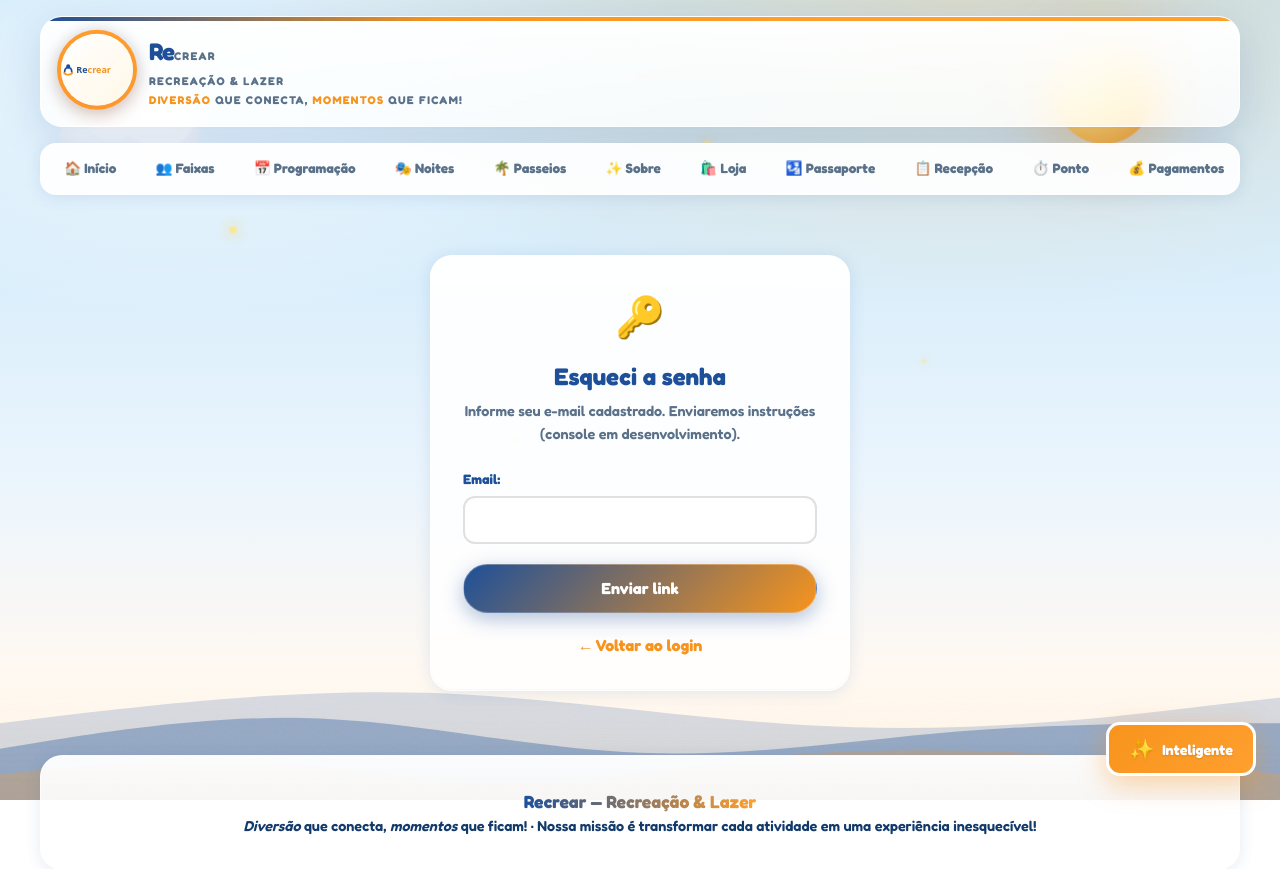
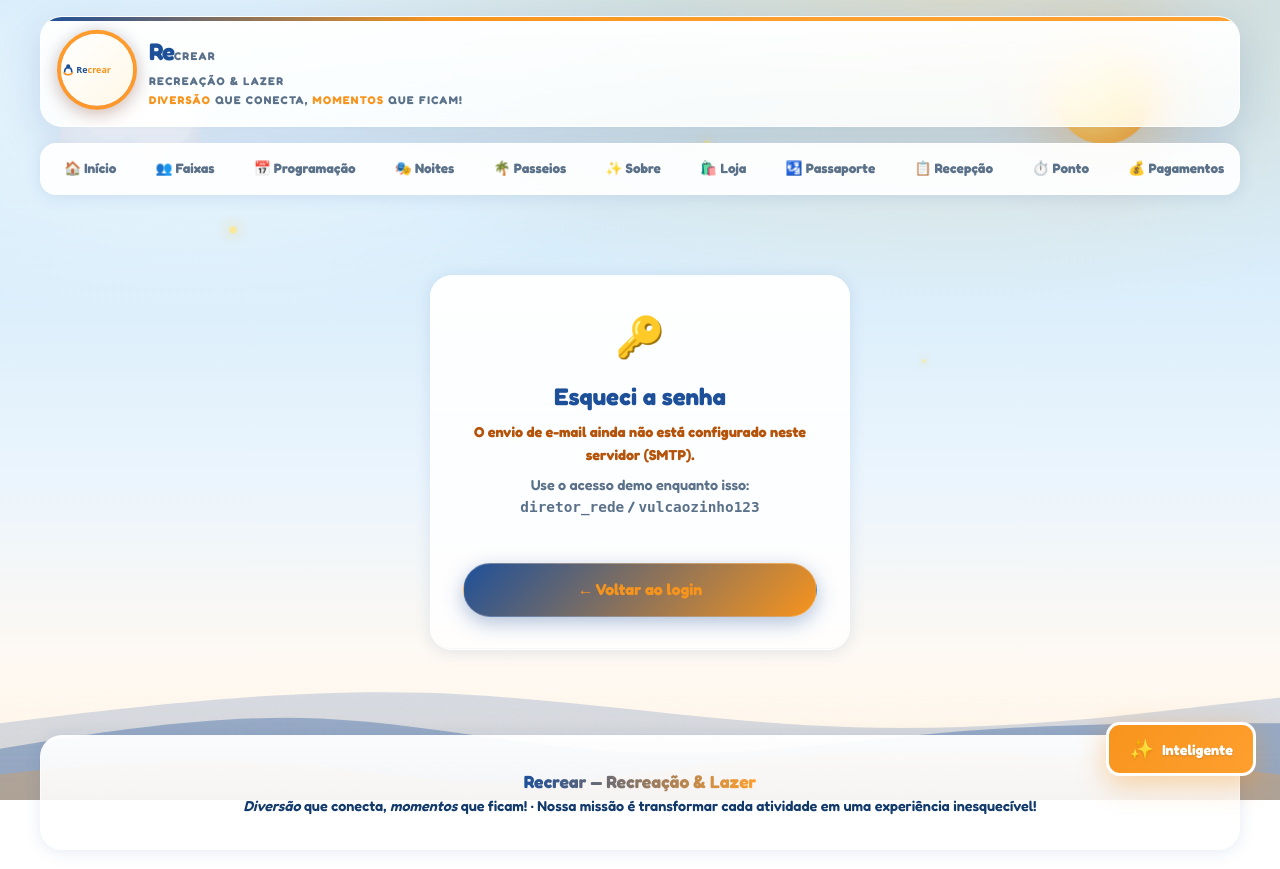
Before and after one commit to 0125mateus/universo-vulcaozinho, a Django app: page /senha/esqueci/ in a window 1280 px wide. Shown: the top 869 px of the page. Run offline with Django 5.2, Linux system fonts and the light colour scheme; data that the repository does not hold is empty; parts of the project's set-up code (start-up, migrations or seed data) failed here and were passed over.

Commit message:
Clarify password reset requires SMTP and show demo login hint.
Forgot-password cannot send mail until EMAIL_HOST is set on Render.

Co-authored-by: Cursor <cursoragent@cursor.com>

```diff
--- a/core/views_auth.py
+++ b/core/views_auth.py
@@ -1,12 +1,24 @@
+from django.conf import settings
 from django.contrib.auth import views as auth_views
 from django.contrib.auth.forms import PasswordResetForm
 from django.urls import reverse_lazy
+
+
+def _email_configurado() -> bool:
+    return bool(getattr(settings, 'EMAIL_HOST', '').strip()) and (
+        settings.EMAIL_BACKEND == 'django.core.mail.backends.smtp.EmailBackend'
+    )
 
 
 class LoginView(auth_views.LoginView):
     template_name = 'auth/login.html'
     redirect_authenticated_user = True
     next_page = reverse_lazy('home')
+
+    def get_context_data(self, **kwargs):
+        ctx = super().get_context_data(**kwargs)
+        ctx['email_configurado'] = _email_configurado()
+        return ctx
 
 
 class LogoutView(auth_views.LogoutView):
@@ -20,9 +32,19 @@ class PasswordResetView(auth_views.PasswordResetView):
     success_url = reverse_lazy('password_reset_done')
     form_class = PasswordResetForm
 
+    def get_context_data(self, **kwargs):
+        ctx = super().get_context_data(**kwargs)
+        ctx['email_configurado'] = _email_configurado()
+        return ctx
+
 
 class PasswordResetDoneView(auth_views.PasswordResetDoneView):
     template_name = 'auth/password_reset_done.html'
+
+    def get_context_data(self, **kwargs):
+        ctx = super().get_context_data(**kwargs)
+        ctx['email_configurado'] = _email_configurado()
+        return ctx
 
 
 class PasswordResetConfirmView(auth_views.PasswordResetConfirmView):
--- a/templates/auth/password_reset.html
+++ b/templates/auth/password_reset.html
@@ -8,14 +8,30 @@
         <div class="auth-header">
             <span class="auth-emoji">🔑</span>
             <h2>Esqueci a senha</h2>
-            <p>Informe seu e-mail cadastrado. Enviaremos instruções (console em desenvolvimento).</p>
+            {% if email_configurado %}
+            <p>Informe o e-mail cadastrado na sua conta. Enviaremos um link para redefinir a senha.</p>
+            {% else %}
+            <p style="color:#b45309;font-weight:700;">
+                O envio de e-mail ainda não está configurado neste servidor (SMTP).
+            </p>
+            <p style="font-size:0.9rem;margin-top:0.5rem;">
+                Use o acesso demo enquanto isso:<br>
+                <code>diretor_rede</code> / <code>vulcaozinho123</code>
+            </p>
+            {% endif %}
         </div>
+        {% if email_configurado %}
         <form method="post" class="auth-form">
             {% csrf_token %}
             {{ form.as_p }}
             <button type="submit" class="auth-btn">Enviar link</button>
         </form>
+        {% else %}
+        <p class="auth-links"><a href="{% url 'login' %}" class="auth-btn" style="display:inline-block;text-decoration:none;">← Voltar ao login</a></p>
+        {% endif %}
+        {% if email_configurado %}
         <p class="auth-links"><a href="{% url 'login' %}">← Voltar ao login</a></p>
+        {% endif %}
     </div>
 </div>
 {% endblock %}
```
Also changed, not shown: templates/auth/login.html (+10 -0 lines), templates/auth/password_reset_done.html (+6 -2 lines).
